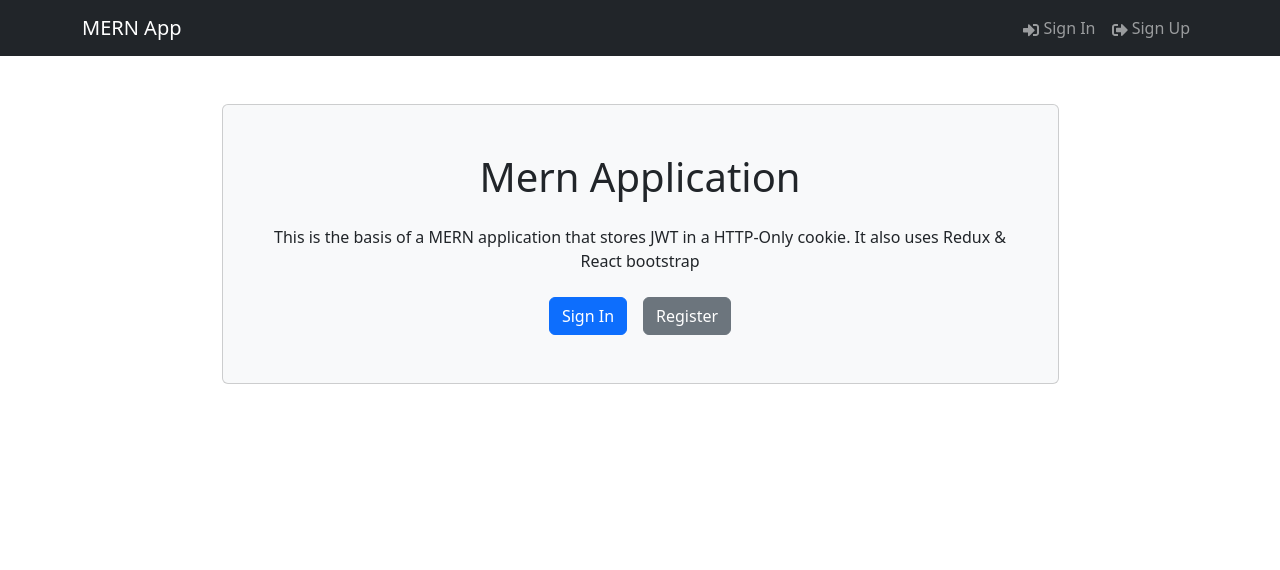
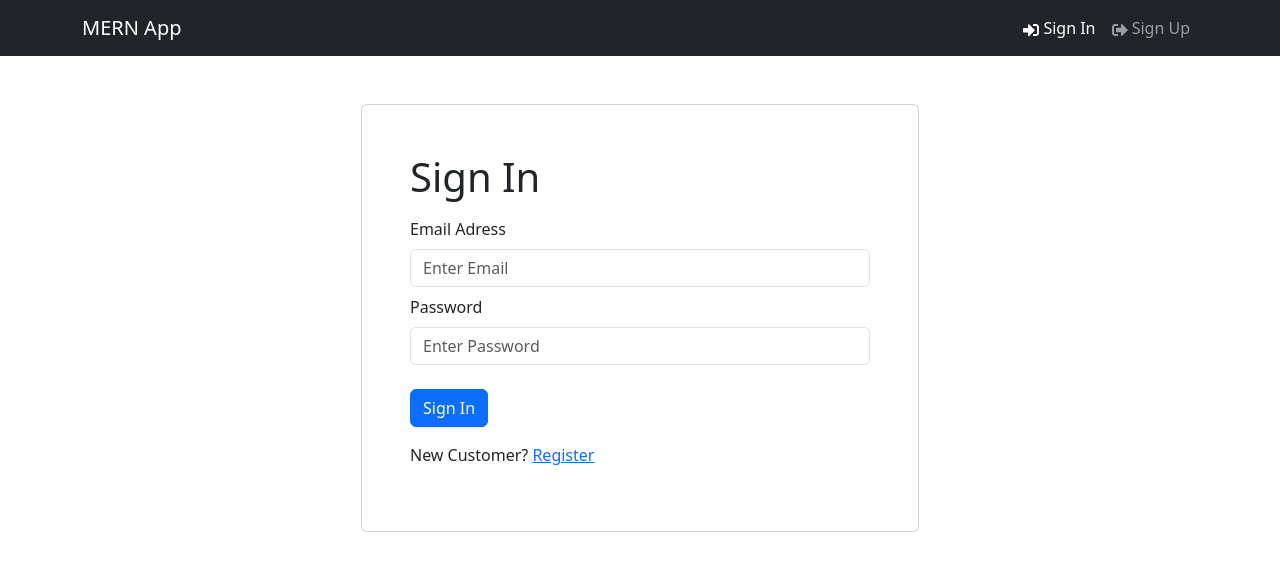
Before and after one commit to Lozlink/Mern-Stack, a React (Vite) app in the folder frontend/: page /login in a window 1280 px wide. Shown: the top 570 px of the page. Built offline with nearby package versions, Linux system fonts and the light colour scheme.

Commit message:
Login screen complete

```diff
--- a/frontend/package.json
+++ b/frontend/package.json
@@ -14,7 +14,9 @@
     "react": "^18.2.0",
     "react-bootstrap": "^2.8.0",
     "react-dom": "^18.2.0",
-    "react-icons": "^4.11.0"
+    "react-icons": "^4.11.0",
+    "react-router-bootstrap": "^0.26.2",
+    "react-router-dom": "^6.15.0"
   },
   "devDependencies": {
     "@types/react": "^18.2.15",
--- a/frontend/src/App.jsx
+++ b/frontend/src/App.jsx
@@ -1,10 +1,13 @@
 import Header from "./components/Header";
-import HomeScreen from "./screens/HomeScreen";
+import { Outlet } from "react-router-dom";
+import { Container } from "react-bootstrap";
 const App = () => {
   return (
     <div>
       <Header />
-      <HomeScreen />
+      <Container className="my-2">
+        <Outlet />
+      </Container>
     </div>
   )
 };
--- /dev/null
+++ b/frontend/src/components/FormContainer.jsx
@@ -0,0 +1,16 @@
+import React from 'react'
+import { Container, Row, Col } from 'react-bootstrap'
+
+const FormContainer = ({children}) => {
+  return (
+    <Container>
+      <Row className='justify-content-md-center mt-5'>
+        <Col xs={12} md={6} className='card p-5'>
+          {children}
+        </Col>
+      </Row>
+    </Container>
+  )
+}
+
+export default FormContainer
--- a/frontend/src/components/Header.jsx
+++ b/frontend/src/components/Header.jsx
@@ -1,21 +1,29 @@
 import { Navbar, Nav, Container } from "react-bootstrap";
 import { FaSignInAlt, FaSignOutAlt} from 'react-icons/fa';
+import { LinkContainer } from "react-router-bootstrap";
+import { Link } from "react-router-dom";
 
 const Header = () => {
   return (
     <header>
       <Navbar bg='dark' variant="dark" expand='lg' collapseOnSelect>
         <Container>
-          <Navbar.Brand href="/">MERN App</Navbar.Brand>
+          <LinkContainer to='/'>
+            <Navbar.Brand>MERN App</Navbar.Brand>
+          </LinkContainer>
           <Navbar.Toggle aria-controls="basic-navbar-nav" />
           <Navbar.Collapse id='basic-navbar-nav'>
             <Nav className="ms-auto">
-              <Nav.Link href="/login">
-                <FaSignInAlt /> Sign In
-              </Nav.Link>
-              <Nav.Link href="/register">
-                <FaSignOutAlt /> Sign Up
-              </Nav.Link>
+              <LinkContainer to='/login'>
+                <Nav.Link>
+                  <FaSignInAlt /> Sign In
+                </Nav.Link>
+              </LinkContainer>
+              <LinkContainer to='/register'>
+                <Nav.Link>
+                  <FaSignOutAlt /> Sign Up
+                </Nav.Link>
+              </LinkContainer>
             </Nav>
           </Navbar.Collapse>
         </Container>
--- a/frontend/src/components/Hero.jsx
+++ b/frontend/src/components/Hero.jsx
@@ -1,6 +1,7 @@
 import { Container, Card, Button } from "react-bootstrap";
-
+import { LinkContainer } from "react-router-bootstrap";
 import React from 'react'
+import { Link } from "react-router-dom";
 
 const Hero = () => {
   return (
@@ -12,12 +13,16 @@
             This is the basis of a MERN application that stores JWT in a HTTP-Only cookie. It also uses Redux & React bootstrap
           </p>
           <div className="d-flex">
-            <Button variant="primary" href="/login" className="me-3">
-              Sign In
-            </Button>
-            <Button variant="secondary" href="/register">
-            Register
-            </Button>
+            <LinkContainer to='/login'>
+              <Button variant="primary"  className="me-3">
+                Sign In
+              </Button>
+            </LinkContainer>
+            <LinkContainer to='/register'>
+              <Button variant="secondary">
+              Register
+              </Button>
+            </LinkContainer>
           </div>
         </Card>
       </Container>
--- a/frontend/src/main.jsx
+++ b/frontend/src/main.jsx
@@ -1,11 +1,23 @@
 import React from 'react'
 import ReactDOM from 'react-dom/client'
+import { createBrowserRouter, createRoutesFromElements, Route, RouterProvider } from 'react-router-dom'
 import App from './App.jsx'
 import "bootstrap/dist/css/bootstrap.min.css"
 import './index.css'
+import HomeScreen from './screens/HomeScreen.jsx'
+import LoginScreen from './screens/LoginScreen.jsx'
 
+const router = createBrowserRouter(
+  createRoutesFromElements(
+    <Route path='/' element={<App />}>
+      <Route index={true} path='/' element={<HomeScreen/>}/>
+      <Route path='/login' element={<LoginScreen/>}/>
+
+    </Route>
+  )
+)
 ReactDOM.createRoot(document.getElementById('root')).render(
   <React.StrictMode>
-    <App />
+    <RouterProvider router={ router } />
   </React.StrictMode>
 )
--- /dev/null
+++ b/frontend/src/screens/LoginScreen.jsx
@@ -0,0 +1,55 @@
+import {useState} from 'react';
+import { Link } from 'react-router-dom';
+import {Form, Button, Row, Col} from 'react-bootstrap';
+import FormContainer from '../components/FormContainer';
+
+const LoginScreen = () => {
+  const [email, setEmail] = useState();
+  const [password, setPassword] = useState();
+
+  const handleSubmit = async (e) => {
+    e.preventDefault();
+    console.log('submit');
+  }
+  return (
+    <FormContainer>
+      <h1>Sign In</h1>
+
+      <Form onSubmit={handleSubmit}>
+        <Form.Group className='my-2' controlId='email'>
+          <Form.Label>Email Adress</Form.Label>
+          <Form.Control
+          type='email'
+          placeholder='Enter Email'
+          value={email}
+          onChange={ (e) => setEmail(e.target.value)}
+          >
+          </Form.Control>
+        </Form.Group>
+
+        <Form.Group className='my-2' controlId='password'>
+          <Form.Label>Password</Form.Label>
+          <Form.Control
+          type='password'
+          placeholder='Enter Password'
+          value={password}
+          onChange={ (e) => setPassword(e.target.value)}
+          >
+          </Form.Control>
+        </Form.Group>
+
+        <Button type='submit' variant='primary' className='mt-3'>
+          Sign In
+        </Button>
+
+        <Row className='py-3'>
+          <Col>
+            New Customer? <Link to='/register'>Register</Link>
+          </Col>
+        </Row>
+      </Form>
+    </FormContainer>
+  )
+}
+
+export default LoginScreen
```
Also changed, not shown: 1 other file (tests, documents, lock files or other folders).
